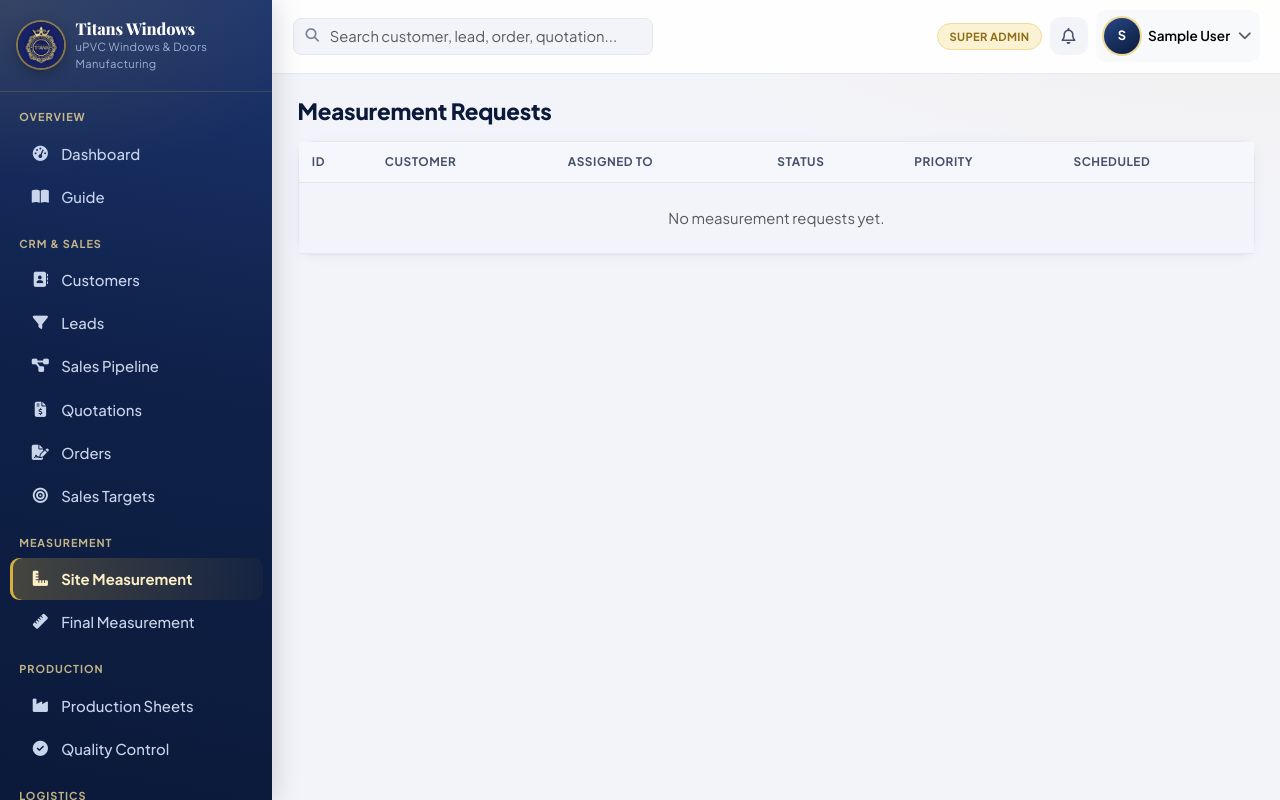
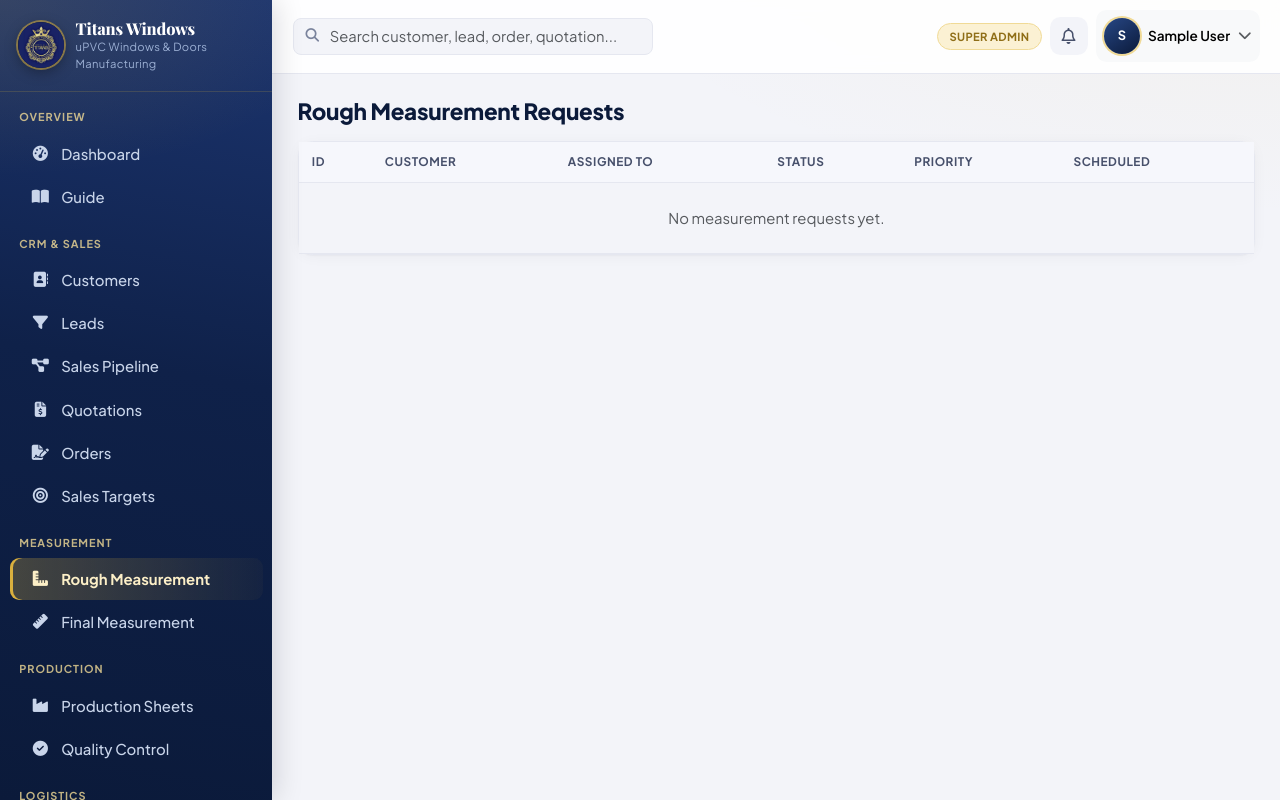
Before and after one commit to natesan0927-dot/Production-Sheet-Tool, a Django app: page /measurement/requests/ in a window 1280 px wide. Run offline with Django 5.2, Linux system fonts and the light colour scheme; the visitor is signed in with stand-in values (Sample User, id 1); data comes from the database, SQL or seed files in the repository; data that the repository does not hold is empty; some libraries are stand-ins or nearby versions.

Commit message:
Rename "Site Measurement" to "Rough Measurement"; block duplicate requests
Display-only rename across nav, page headers, the journey stepper and
Guide content -- MeasurementRequest, its fields and every URL name are
unchanged, this is wording only.

Also: once a lead already has an active (non-cancelled) measurement
request, "Request Rough Measurement" is replaced with a disabled
"Already Requested" button instead of allowing a second one, with a
matching server-side guard (a direct GET/POST to the create URL now
redirects to the existing request instead of creating a duplicate).

Co-Authored-By: Claude Sonnet 5 <noreply@anthropic.com>

```diff
--- a/apps/core/journey.py
+++ b/apps/core/journey.py
@@ -16,7 +16,7 @@ from django.urls import reverse
 STAGE_DEFS = [
     ("lead_created", "Lead Created"),
     ("assigned", "Assigned to Sales"),
-    ("measurement", "Site Measurement"),
+    ("measurement", "Rough Measurement"),
     ("quotation", "Quotation"),
     ("followup_won", "Follow-up / Won-Lost"),
     ("order_confirmed", "Order Confirmed"),
--- a/apps/crm/views.py
+++ b/apps/crm/views.py
@@ -146,6 +146,7 @@ class LeadDetailView(LoginRequiredMixin, RoleRequiredMixin, DetailView):
         ctx["assign_form"] = LeadAssignForm(initial={"assigned_to": lead.assigned_salesperson_id})
         ctx["quotations"] = getattr(lead, "quotations", None).all() if hasattr(lead, "quotations") else []
         ctx["measurement_requests"] = getattr(lead, "measurement_requests", None).all() if hasattr(lead, "measurement_requests") else []
+        ctx["active_measurement_request"] = lead.measurement_requests.exclude(status="cancelled").first()
         ctx["timeline"] = build_lead_timeline(lead)
         return ctx
 
--- a/apps/measurement/templates/measurement/request_form.html
+++ b/apps/measurement/templates/measurement/request_form.html
@@ -1,7 +1,7 @@
 {% extends "base.html" %}
-{% block title %}Request Measurement{% endblock %}
+{% block title %}Request Rough Measurement{% endblock %}
 {% block content %}
-<h4 class="mb-1">Request Site Measurement</h4>
+<h4 class="mb-1">Request Rough Measurement</h4>
 <div class="text-muted small mb-3">{{ lead.lead_id }} — {{ lead.customer.customer_name }}</div>
 <div class="card" style="max-width:640px">
   <div class="card-body">
--- a/apps/measurement/templates/measurement/request_list.html
+++ b/apps/measurement/templates/measurement/request_list.html
@@ -1,7 +1,7 @@
 {% extends "base.html" %}
-{% block title %}Measurement Requests{% endblock %}
+{% block title %}Rough Measurement Requests{% endblock %}
 {% block content %}
-<h4 class="mb-3">Measurement Requests</h4>
+<h4 class="mb-3">Rough Measurement Requests</h4>
 <div class="card">
   <table class="table table-hover mb-0 align-middle">
     <thead class="table-light"><tr><th>ID</th><th>Customer</th><th>Assigned To</th><th>Status</th><th>Priority</th><th>Scheduled</th></tr></thead>
--- a/apps/measurement/views.py
+++ b/apps/measurement/views.py
@@ -57,6 +57,10 @@ class MeasurementRequestDetailView(LoginRequiredMixin, RoleRequiredMixin, Detail
 def request_create(request):
     lead_id = request.GET.get("lead")
     lead = get_object_or_404(Lead, pk=lead_id)
+    existing = lead.measurement_requests.exclude(status="cancelled").first()
+    if existing:
+        messages.info(request, f"A measurement is already requested for this lead ({existing.measurement_id}).")
+        return redirect("measurement:request_detail", pk=existing.pk)
     if request.method == "POST":
         form = MeasurementRequestForm(request.POST)
         if form.is_valid():
--- a/templates/base.html
+++ b/templates/base.html
@@ -45,7 +45,7 @@
 
     {% if 'measurement' in nav_sections %}
     <div class="nav-section">Measurement</div>
-    <a class="nav-link {% if 'measurement/requests' in request.path %}active{% endif %}" href="{% url 'measurement:request_list' %}"><i class="fa-solid fa-ruler-combined"></i>Site Measurement</a>
+    <a class="nav-link {% if 'measurement/requests' in request.path %}active{% endif %}" href="{% url 'measurement:request_list' %}"><i class="fa-solid fa-ruler-combined"></i>Rough Measurement</a>
     <a class="nav-link {% if 'measurement/final' in request.path %}active{% endif %}" href="{% url 'measurement:final_list' %}"><i class="fa-solid fa-ruler"></i>Final Measurement</a>
     {% endif %}
 
```
Also changed, not shown: apps/core/guide_content.py (+4 -4 lines), apps/crm/templates/crm/lead_detail.html (+7 -1 lines).
